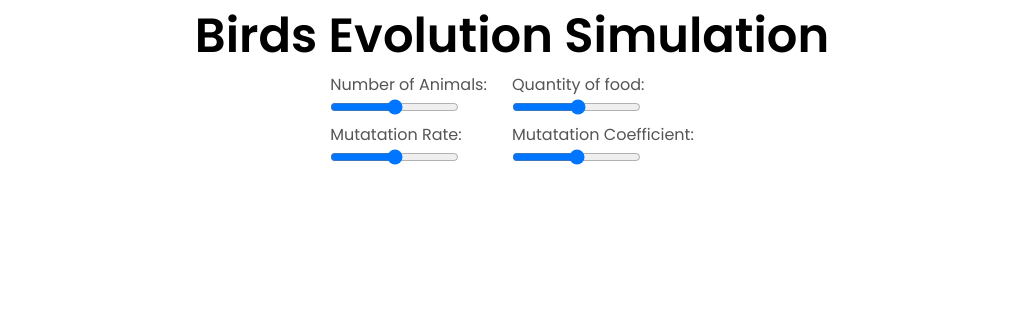
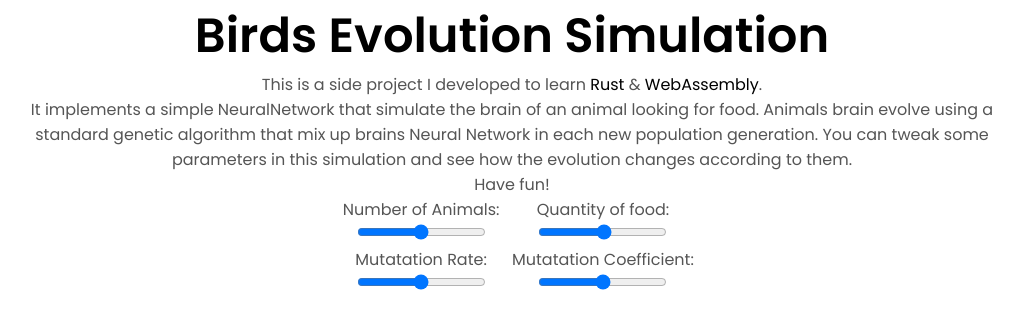
Before and after one commit to DanielWhite95/learn-to-fly-rs, a website: page www/index.html in a window 1280 px wide. Shown: the whole page, without its empty margins (128-1151 px from the left). Drawn offline with Linux system fonts and the light colour scheme.

Commit message:
Added a brief description on web page

```diff
--- a/www/index.html
+++ b/www/index.html
@@ -10,7 +10,18 @@
   </head>
   <body>
     <div class="main-container">
-    <h1>Birds Evolution Simulation</h1>
+      <h1>Birds Evolution Simulation</h1>
+      <p>
+        This is a side project I developed to learn <a href="https://www.rust-lang.org/">Rust</a> & <a href="https://webassembly.org/">WebAssembly</a>.
+      </p>
+      <p>
+        It implements a simple NeuralNetwork that simulate the brain of an animal looking for food.
+        Animals brain evolve using a standard genetic algorithm that mix up brains Neural Network in each new population generation.
+        You can tweak some parameters in this simulation and see how the evolution changes according to them.
+        </p>
+        <p>
+        Have fun!
+      </p>
     <div class="input-container">
       <label>
         <p>Number of Animals: <output id="simulation-animals-value"></output></p>
--- a/www/style.css
+++ b/www/style.css
@@ -23,10 +23,15 @@
     display: flex;
     flex-direction: column;
     align-items: center;
+    text-align: center;
 }
 
 .main-container > h1 {
     font-size: 3rem
+}
+
+.main-container > p {
+    max-width: 80%;
 }
 
 canvas {
```
